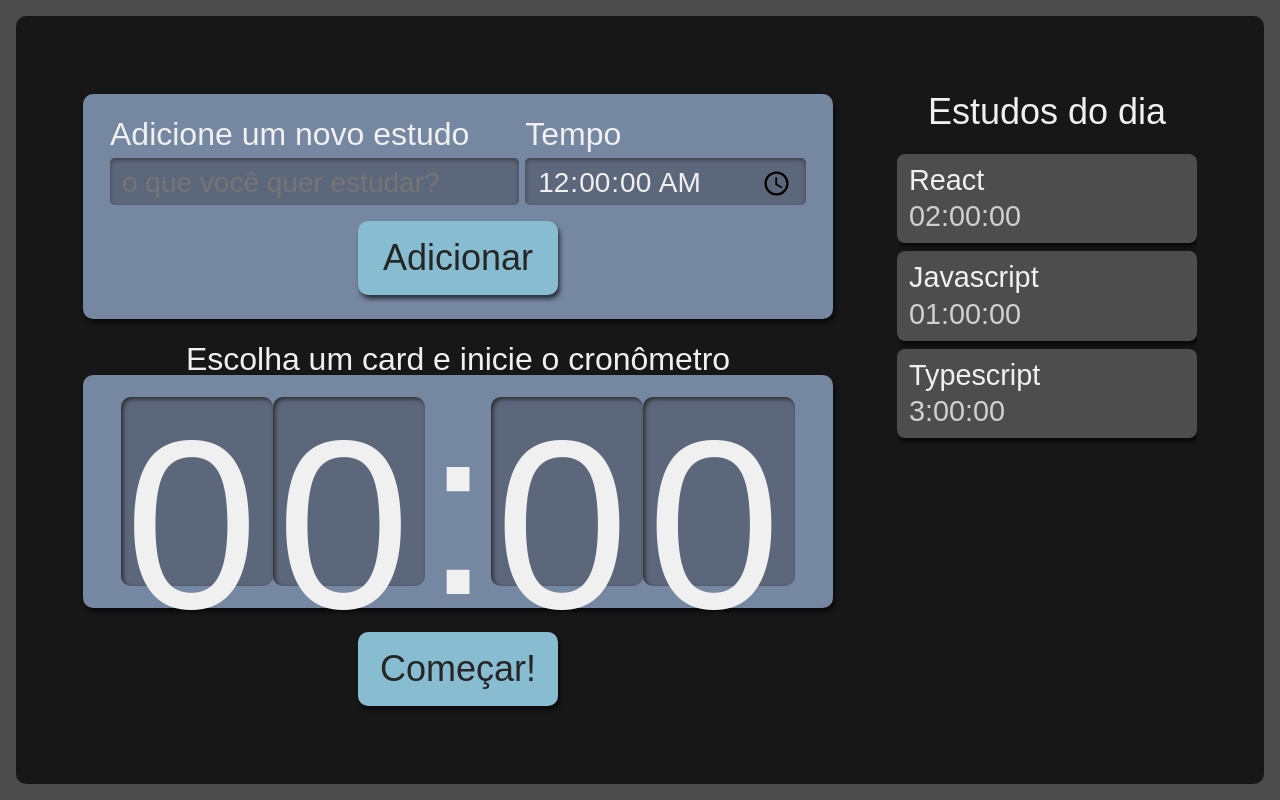
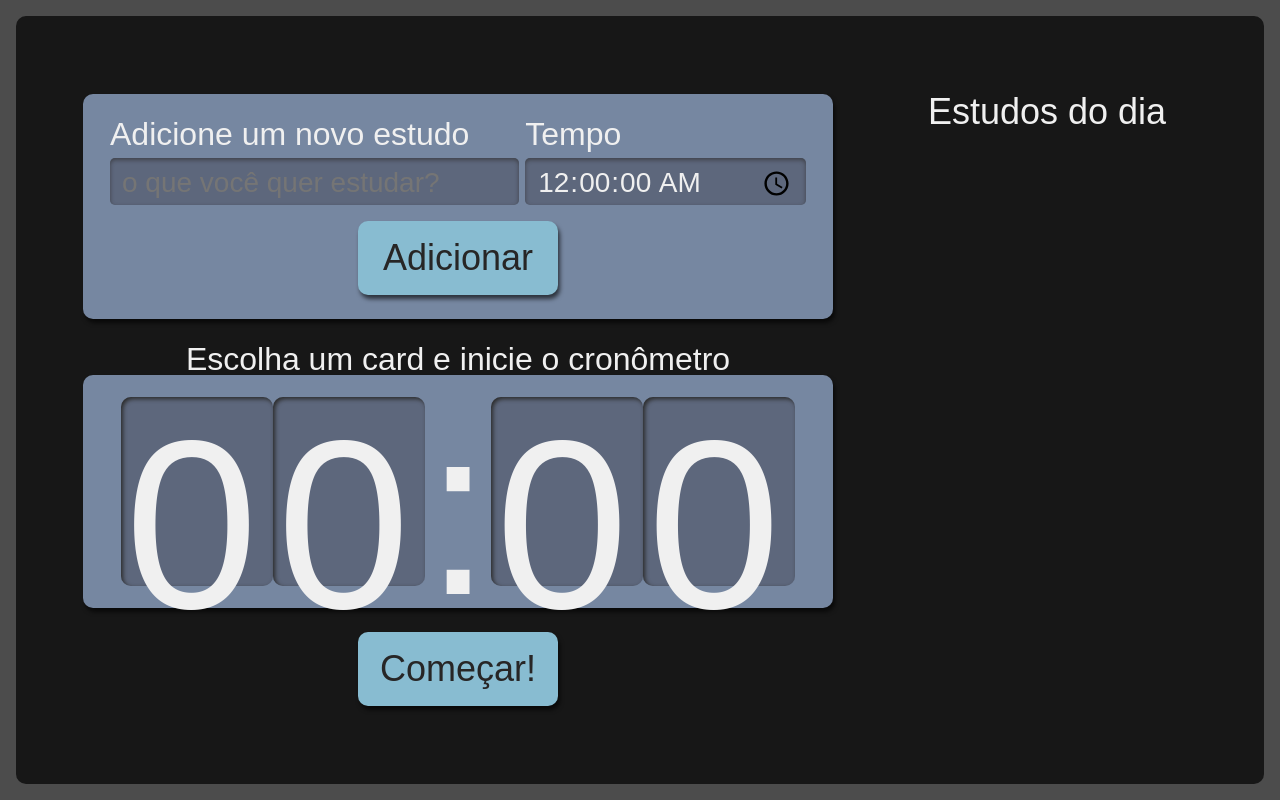
Before and after one commit to Elian-beep/Alura-Studies, a React (Create React App) app: page / in a window 1280 px wide. Built offline with nearby package versions, Linux system fonts and the light colour scheme.

Commit message:
form completed

```diff
--- a/package.json
+++ b/package.json
@@ -14,6 +14,7 @@
     "react-dom": "^18.2.0",
     "react-scripts": "^2.1.3",
     "typescript": "^4.8.4",
+    "uuid": "^9.0.0",
     "web-vitals": "^2.1.4"
   },
   "scripts": {
@@ -39,5 +40,8 @@
       "last 1 firefox version",
       "last 1 safari version"
     ]
+  },
+  "devDependencies": {
+    "@types/uuid": "^8.3.4"
   }
 }
--- a/src/components/Formulario/index.tsx
+++ b/src/components/Formulario/index.tsx
@@ -2,6 +2,7 @@ import React from "react";
 import { ITarefa } from "../../types/tarefa";
 import Botao from "../Botao";
 import './style.css';
+import { v4 as uuidv4 } from 'uuid';
 
 class Formulario extends React.Component<{
     setTarefas: React.Dispatch<React.SetStateAction<ITarefa[]>>
@@ -13,7 +14,21 @@ class Formulario extends React.Component<{
 
     adicionarTarefa(evento: React.FormEvent<HTMLFormElement>) {
         evento.preventDefault(); //Para impedir o load de formulário após o click de submit
-        this.props.setTarefas(tarefasAntigas => [...tarefasAntigas, { ...this.state }]); //?Adicionando a nova tarefa
+        this.props.setTarefas(tarefasAntigas =>
+            [
+                ...tarefasAntigas,
+                {
+                    ...this.state,
+                    selecionado: false,
+                    completado: false,
+                    id: uuidv4(),
+                }
+            ]
+        ); //?Adicionando a nova tarefa
+        this.setState({ //Reseta os campos do formuário
+            tarefa: "",
+            tempo: "00:00:00"
+        });
     }
 
     render() {
--- a/src/components/Lista/index.tsx
+++ b/src/components/Lista/index.tsx
@@ -15,6 +15,9 @@ function Lista({ tarefas }: { tarefas: ITarefa[] }) {
                         key={index}
                         tarefa={item.tarefa}
                         tempo={item.tempo}
+                        selecionado={item.selecionado}
+                        completado={item.completado}
+                        id={item.id}
                     />
                 ))}
             </ul>
--- a/src/components/Lista/item/index.tsx
+++ b/src/components/Lista/item/index.tsx
@@ -1,7 +1,10 @@
 import React from 'react';
+import { ITarefa } from '../../../types/tarefa';
 import '../style.css';
 
-export default function Item({ tarefa, tempo }: { tarefa: string, tempo: string }): JSX.Element {
+export default function Item({ tarefa, tempo, selecionado, completado, id }: ITarefa): JSX.Element {
+    console.log('item atual: ', { tarefa, tempo, selecionado, completado, id });
+
     return (
         <li className="item">
             <h3>{tarefa}</h3>
--- a/src/pages/App.tsx
+++ b/src/pages/App.tsx
@@ -1,24 +1,12 @@
 import React, { useState } from 'react';
-import Botao from '../components/Botao';
 import Cronometro from '../components/Cronometro';
 import Formulario from '../components/Formulario';
 import Lista from '../components/Lista';
+import { ITarefa } from '../types/tarefa';
 import './style.css';
 
 function App() {
-  const [tarefas, setTarefas] = useState([
-    {
-      tarefa: 'React',
-      tempo: '02:00:00'
-    },
-    {
-      tarefa: 'Javascript',
-      tempo: '01:00:00'
-    }, {
-      tarefa: 'Typescript',
-      tempo: '3:00:00'
-    }
-  ]);
+  const [tarefas, setTarefas] = useState<ITarefa[] | []>([]);
 
   return (
     <div className="AppStyle">
```
Also changed, not shown: src/types/tarefa.ts (+6 -2 lines), 1 other file (tests, documents, lock files or other folders).
